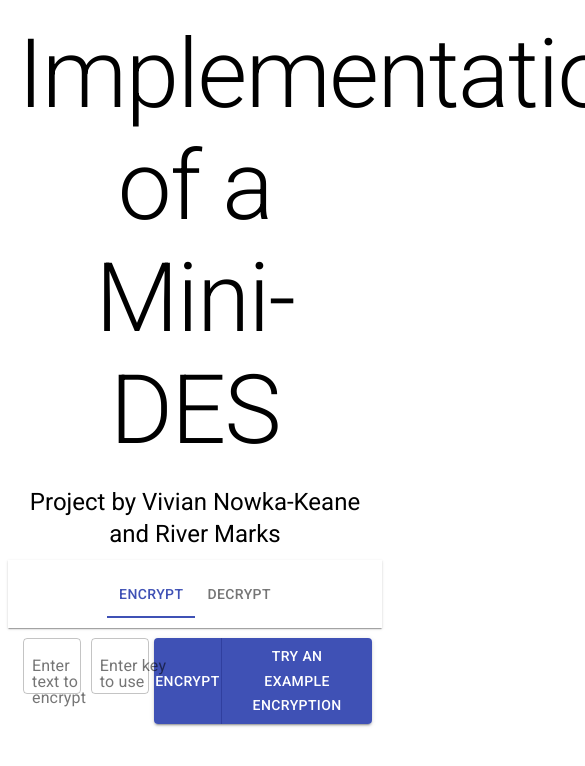
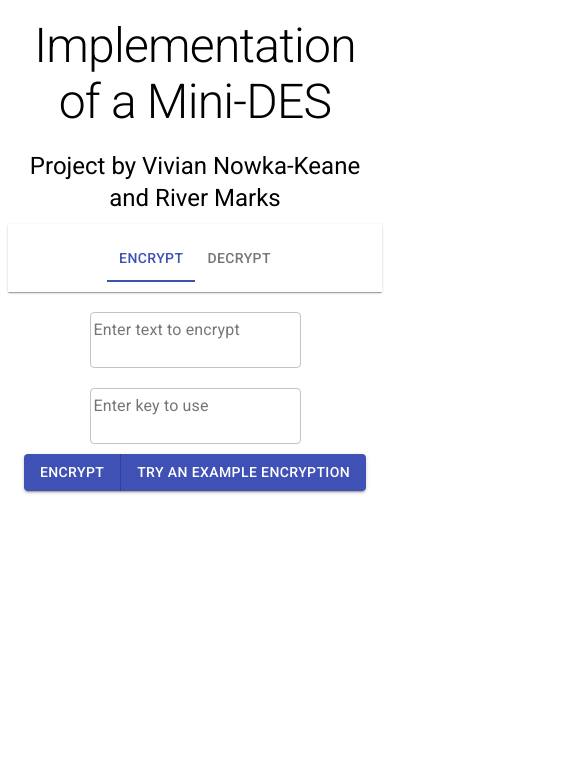
Before and after one commit to rmarks6767/s-des, a React app: page / in a window 390 px wide. Shown: the top 766 px of the page, 585 px wide, since content can reach past the window. Built offline with nearby package versions, Linux system fonts and the light colour scheme.

Commit message:
I made something mobile friendly for the first time in my life

```diff
--- a/src/Components/App/App.css
+++ b/src/Components/App/App.css
@@ -2,9 +2,12 @@
     text-align: center;
 }
 
+.app .title-title {
+    font-size: 3rem;
+}
+
 .app .generaler-padding {
-    padding-right: 5px;
-    padding-left: 5px;
+    padding: 10px;
 }
 
 .app .general-padding {
@@ -15,6 +18,7 @@
     display: flex;
     padding: 10px;
     justify-content: center;
+    flex-wrap: wrap;
 }
 
 .app .stepper-border {
--- a/src/Components/App/App.jsx
+++ b/src/Components/App/App.jsx
@@ -76,7 +76,7 @@ const App = () => {
 
   return (
     <div className="app">
-      <Typography className="title general-padding" variant="h1" component="h2">
+      <Typography className="title title-title general-padding" variant="h1" component="h2">
         Implementation of a Mini-DES
       </Typography>
       <Typography className="title general-padding" variant="h5" component="h5">
```
